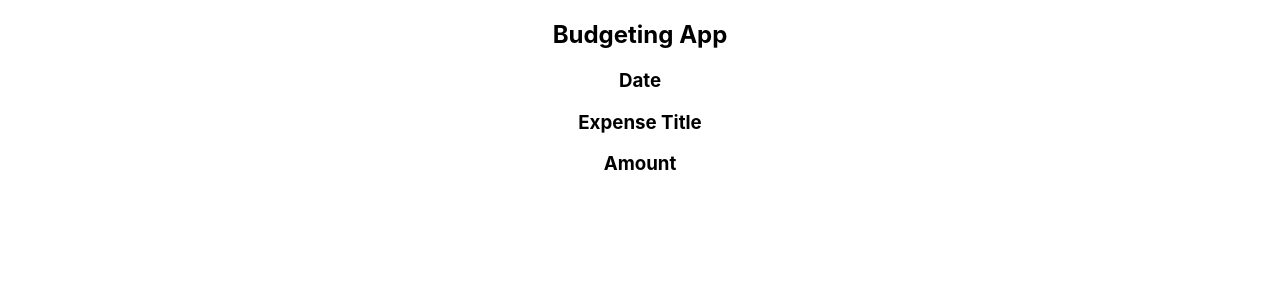
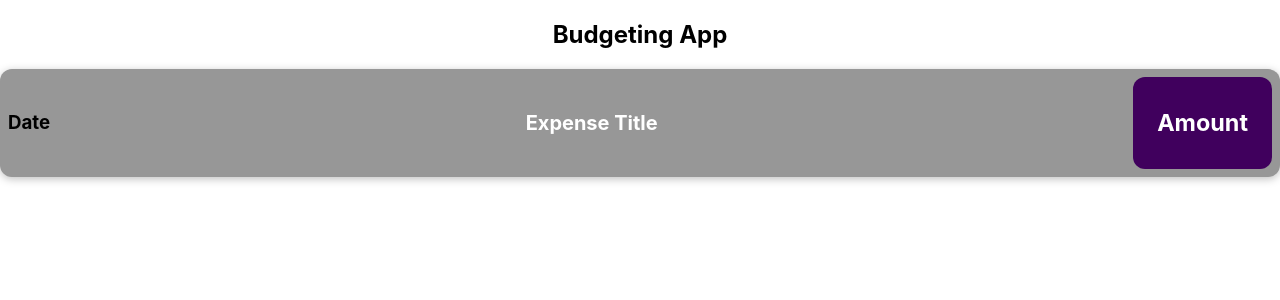
Before and after one commit to maijuriina/Budgeting-App, a React (Create React App) app in the folder budgeting-app/: page / in a window 1280 px wide. Shown: the top 300 px of the page. Built offline with nearby package versions, Linux system fonts and the light colour scheme.

Commit message:
Added css styling
 Css base copied from course

```diff
--- /dev/null
+++ b/budgeting-app/src/components/ExpenseItem.css
@@ -0,0 +1,56 @@
+.expense-item {
+  display: flex;
+  justify-content: space-between;
+  align-items: center;
+  box-shadow: 0 2px 8px rgba(0, 0, 0, 0.25);
+  padding: 0.5rem;
+  margin: 1rem 0;
+  border-radius: 12px;
+  background-color: #979797;
+}
+
+.expense-item__description {
+  display: flex;
+  flex-direction: column;
+  gap: 1rem;
+  align-items: flex-end;
+  flex-flow: column-reverse;
+  justify-content: flex-start;
+  flex: 1;
+}
+
+.expense-item h2 {
+  color: #3a3a3a;
+  font-size: 1rem;
+  flex: 1;
+  margin: 0 1rem;
+  color: white;
+}
+
+.expense-item__price {
+  font-size: 1rem;
+  font-weight: bold;
+  color: white;
+  background-color: #40005d;
+  border: none;
+  padding: 0.5rem;
+  border-radius: 12px;
+}
+
+@media (min-width: 580px) {
+  .expense-item__description {
+    flex-direction: row;
+    align-items: center;
+    justify-content: flex-start;
+    flex: 1;
+  }
+
+  .expense-item__description h2 {
+    font-size: 1.25rem;
+  }
+
+  .expense-item__price {
+    font-size: 1.25rem;
+    padding: 0.5rem 1.5rem;
+  }
+}
--- a/budgeting-app/src/components/ExpenseItem.js
+++ b/budgeting-app/src/components/ExpenseItem.js
@@ -1,13 +1,13 @@
+import "./ExpenseItem.css";
+
 function ExpenseItem() {
   return (
-    <div>
-      <div>
-        <h3>Date</h3>
+    <div className="expense-item">
+      <h3>Date</h3>
+      <div className="expense-item__description">
+        <h2>Expense Title</h2>
       </div>
-      <div>
-        <h3>Expense Title</h3>
-      </div>
-      <div>
+      <div className="expense-item__price">
         <h3>Amount</h3>
       </div>
     </div>
```
